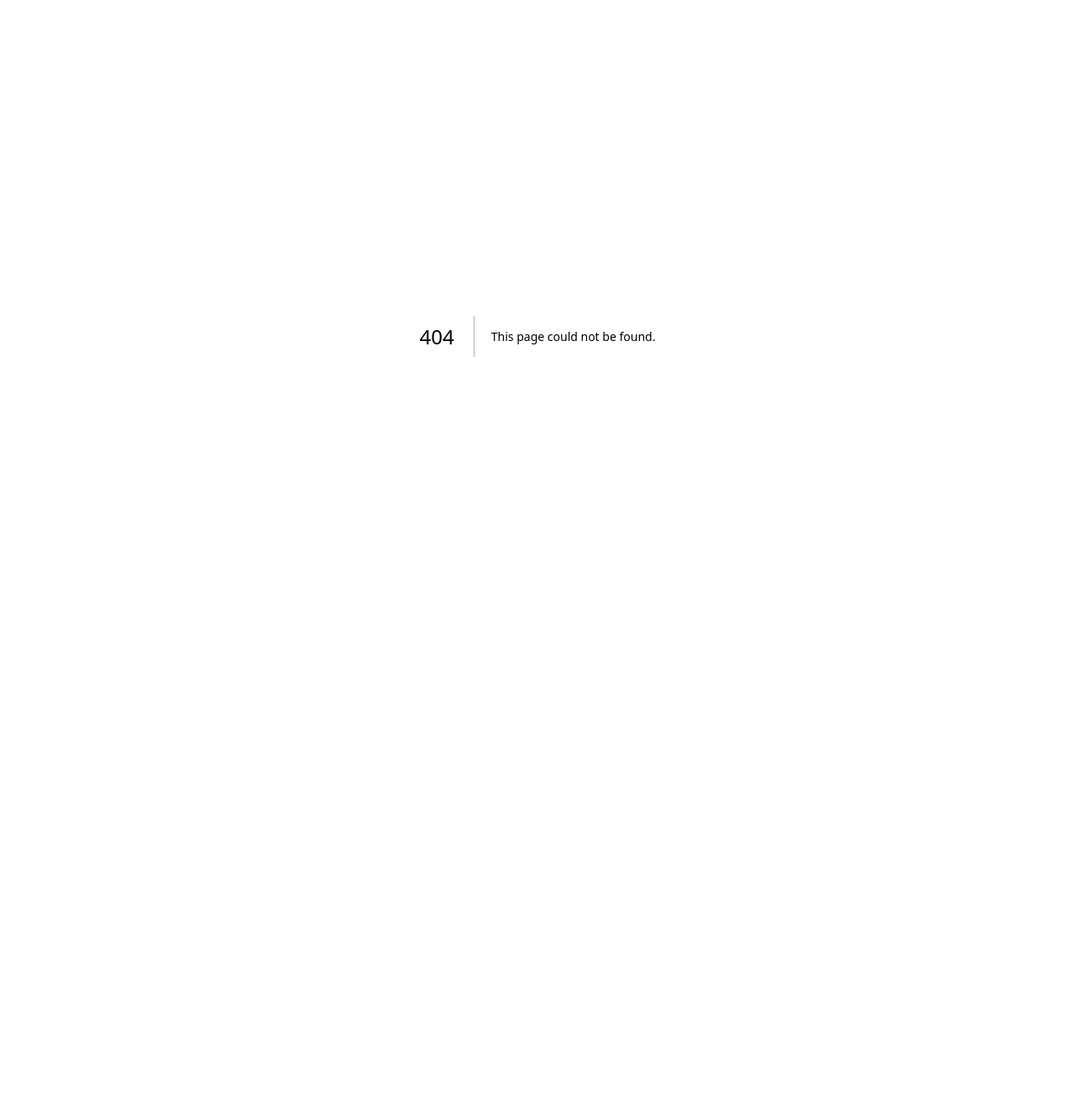
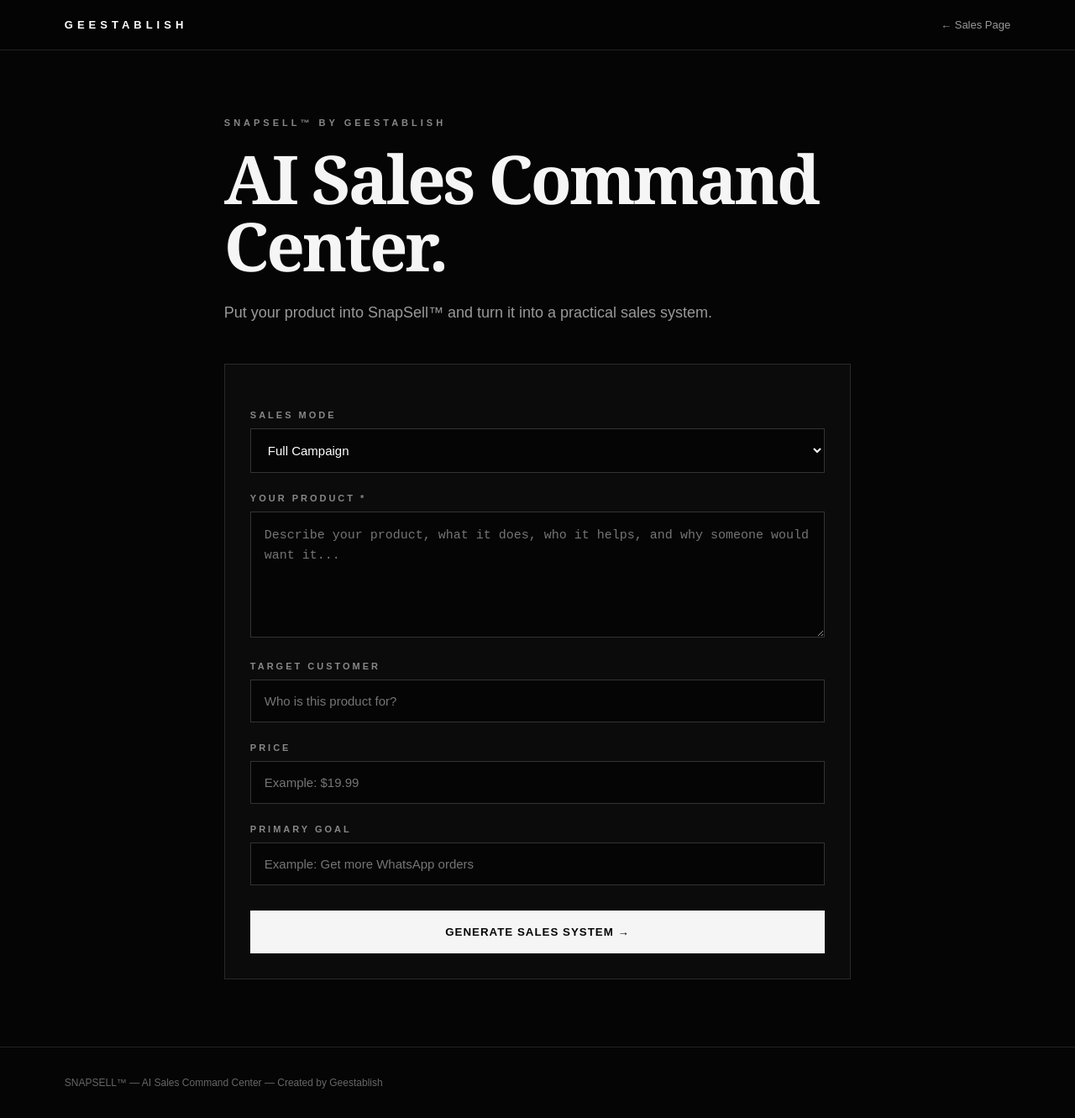
Before and after one commit to GeraldMings/INSTANTSNAPSELL, a Next.js app: page /app in a window 1280 px wide. Before the commit this address had no page. Shown: the whole page at 84% size. Before the commit the page ends 800 px from the top, so only its background shows below. Built offline with nearby package versions, Linux system fonts and the light colour scheme.

Commit message:
Add SnapSellApp component with sales generation feature

```diff
--- /dev/null
+++ b/app/app/page.jsx
@@ -0,0 +1,331 @@
+"use client";
+
+import { useState } from "react";
+
+const modes = [
+  "Full Campaign",
+  "Product Analyzer",
+  "WhatsApp Closer",
+  "Content Machine",
+];
+
+export default function SnapSellApp() {
+  const [mode, setMode] = useState("Full Campaign");
+  const [product, setProduct] = useState("");
+  const [audience, setAudience] = useState("");
+  const [price, setPrice] = useState("");
+  const [goal, setGoal] = useState("");
+  const [output, setOutput] = useState("");
+  const [loading, setLoading] = useState(false);
+  const [error, setError] = useState("");
+
+  async function generate() {
+    if (!product.trim()) {
+      setError("Please describe your product first.");
+      return;
+    }
+
+    setLoading(true);
+    setError("");
+    setOutput("");
+
+    try {
+      const response = await fetch("/api/generate", {
+        method: "POST",
+        headers: {
+          "Content-Type": "application/json",
+        },
+        body: JSON.stringify({
+          mode,
+          product,
+          audience,
+          price,
+          goal,
+        }),
+      });
+
+      const data = await response.json();
+
+      if (!response.ok) {
+        throw new Error(data.error || "Something went wrong.");
+      }
+
+      setOutput(data.output);
+    } catch (err) {
+      setError(err.message || "SnapSell could not generate the result.");
+    } finally {
+      setLoading(false);
+    }
+  }
+
+  return (
+    <main style={styles.page}>
+      <header style={styles.header}>
+        <a href="/" style={styles.brand}>
+          GEESTABLISH
+        </a>
+
+        <a href="/" style={styles.back}>
+          ← Sales Page
+        </a>
+      </header>
+
+      <section style={styles.container}>
+        <div style={styles.label}>SNAPSELL™ BY GEESTABLISH</div>
+
+        <h1 style={styles.title}>AI Sales Command Center.</h1>
+
+        <p style={styles.subtitle}>
+          Put your product into SnapSell™ and turn it into a practical
+          sales system.
+        </p>
+
+        <div style={styles.card}>
+          <label style={styles.inputLabel}>SALES MODE</label>
+
+          <select
+            value={mode}
+            onChange={(e) => setMode(e.target.value)}
+            style={styles.input}
+          >
+            {modes.map((item) => (
+              <option key={item}>{item}</option>
+            ))}
+          </select>
+
+          <label style={styles.inputLabel}>YOUR PRODUCT *</label>
+
+          <textarea
+            value={product}
+            onChange={(e) => setProduct(e.target.value)}
+            placeholder="Describe your product, what it does, who it helps, and why someone would want it..."
+            style={styles.textarea}
+          />
+
+          <label style={styles.inputLabel}>TARGET CUSTOMER</label>
+
+          <input
+            value={audience}
+            onChange={(e) => setAudience(e.target.value)}
+            placeholder="Who is this product for?"
+            style={styles.input}
+          />
+
+          <label style={styles.inputLabel}>PRICE</label>
+
+          <input
+            value={price}
+            onChange={(e) => setPrice(e.target.value)}
+            placeholder="Example: $19.99"
+            style={styles.input}
+          />
+
+          <label style={styles.inputLabel}>PRIMARY GOAL</label>
+
+          <input
+            value={goal}
+            onChange={(e) => setGoal(e.target.value)}
+            placeholder="Example: Get more WhatsApp orders"
+            style={styles.input}
+          />
+
+          {error && <p style={styles.error}>{error}</p>}
+
+          <button
+            onClick={generate}
+            disabled={loading}
+            style={styles.button}
+          >
+            {loading ? "BUILDING YOUR SALES SYSTEM..." : "GENERATE SALES SYSTEM →"}
+          </button>
+        </div>
+
+        {output && (
+          <div style={styles.outputCard}>
+            <div style={styles.outputTop}>
+              <div style={styles.label}>YOUR SNAPSELL™ SYSTEM</div>
+
+              <button
+                onClick={() => navigator.clipboard.writeText(output)}
+                style={styles.copy}
+              >
+                COPY
+              </button>
+            </div>
+
+            <pre style={styles.output}>{output}</pre>
+          </div>
+        )}
+      </section>
+
+      <footer style={styles.footer}>
+        SNAPSELL™ — AI Sales Command Center — Created by Geestablish
+      </footer>
+    </main>
+  );
+}
+
+const styles = {
+  page: {
+    minHeight: "100vh",
+    background: "#050505",
+    color: "#f5f5f5",
+    fontFamily: "Arial, Helvetica, sans-serif",
+  },
+
+  header: {
+    padding: "22px 6%",
+    borderBottom: "1px solid #222",
+    display: "flex",
+    justifyContent: "space-between",
+    alignItems: "center",
+    position: "sticky",
+    top: 0,
+    background: "rgba(5,5,5,.95)",
+    zIndex: 10,
+  },
+
+  brand: {
+    color: "#fff",
+    textDecoration: "none",
+    fontWeight: "700",
+    letterSpacing: "5px",
+    fontSize: "13px",
+  },
+
+  back: {
+    color: "#999",
+    textDecoration: "none",
+    fontSize: "13px",
+  },
+
+  container: {
+    maxWidth: "900px",
+    margin: "0 auto",
+    padding: "80px 6%",
+  },
+
+  label: {
+    fontSize: "11px",
+    letterSpacing: "4px",
+    fontWeight: "700",
+    color: "#888",
+    marginBottom: "20px",
+  },
+
+  title: {
+    fontFamily: 'Georgia, "Times New Roman", serif',
+    fontSize: "clamp(45px, 8vw, 80px)",
+    lineHeight: "1",
+    letterSpacing: "-3px",
+    margin: "0",
+  },
+
+  subtitle: {
+    color: "#999",
+    fontSize: "18px",
+    lineHeight: "1.7",
+    maxWidth: "650px",
+    marginTop: "25px",
+    marginBottom: "45px",
+  },
+
+  card: {
+    border: "1px solid #292929",
+    padding: "30px",
+    background: "#0b0b0b",
+  },
+
+  inputLabel: {
+    display: "block",
+    fontSize: "11px",
+    letterSpacing: "3px",
+    fontWeight: "700",
+    color: "#888",
+    marginBottom: "10px",
+    marginTop: "24px",
+  },
+
+  input: {
+    width: "100%",
+    padding: "16px",
+    background: "#050505",
+    color: "#fff",
+    border: "1px solid #333",
+    outline: "none",
+    fontSize: "15px",
+  },
+
+  textarea: {
+    width: "100%",
+    minHeight: "150px",
+    padding: "16px",
+    background: "#050505",
+    color: "#fff",
+    border: "1px solid #333",
+    outline: "none",
+    fontSize: "15px",
+    lineHeight: "1.6",
+    resize: "vertical",
+  },
+
+  button: {
+    width: "100%",
+    marginTop: "30px",
+    padding: "18px",
+    background: "#f5f5f5",
+    color: "#050505",
+    border: "none",
+    fontWeight: "700",
+    letterSpacing: "1px",
+    cursor: "pointer",
+  },
+
+  error: {
+    color: "#ff7777",
+    marginTop: "20px",
+  },
+
+  outputCard: {
+    marginTop: "35px",
+    border: "1px solid #292929",
+    background: "#0b0b0b",
+    padding: "30px",
+  },
+
+  outputTop: {
+    display: "flex",
+    justifyContent: "space-between",
+    alignItems: "center",
+    gap: "20px",
+    borderBottom: "1px solid #292929",
+    paddingBottom: "20px",
+  },
+
+  copy: {
+    background: "transparent",
+    color: "#fff",
+    border: "1px solid #555",
+    padding: "9px 14px",
+    cursor: "pointer",
+    fontSize: "11px",
+    letterSpacing: "2px",
+  },
+
+  output: {
+    whiteSpace: "pre-wrap",
+    fontFamily: "Arial, Helvetica, sans-serif",
+    color: "#ccc",
+    lineHeight: "1.7",
+    fontSize: "15px",
+    margin: "25px 0 0",
+  },
+
+  footer: {
+    borderTop: "1px solid #222",
+    padding: "35px 6%",
+    color: "#666",
+    fontSize: "12px",
+    textAlign: "center",
+  },
+};
```
